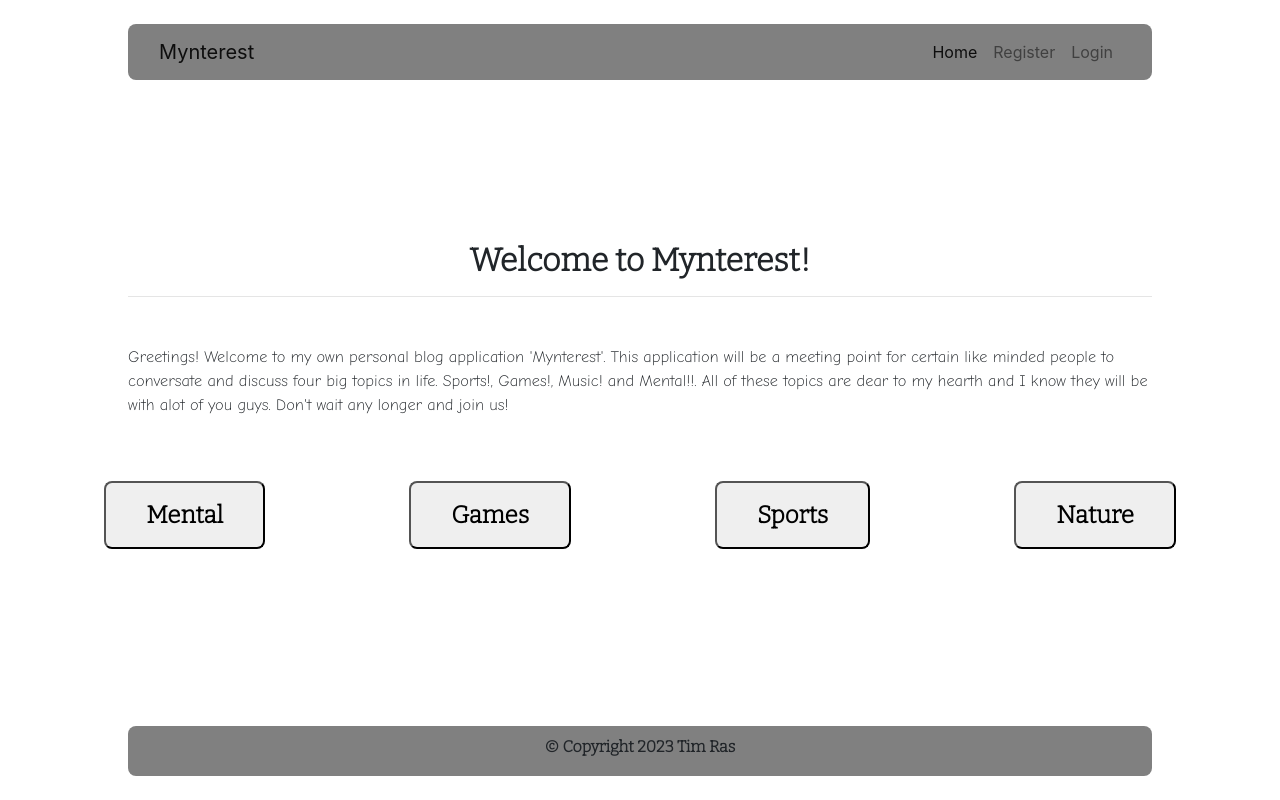
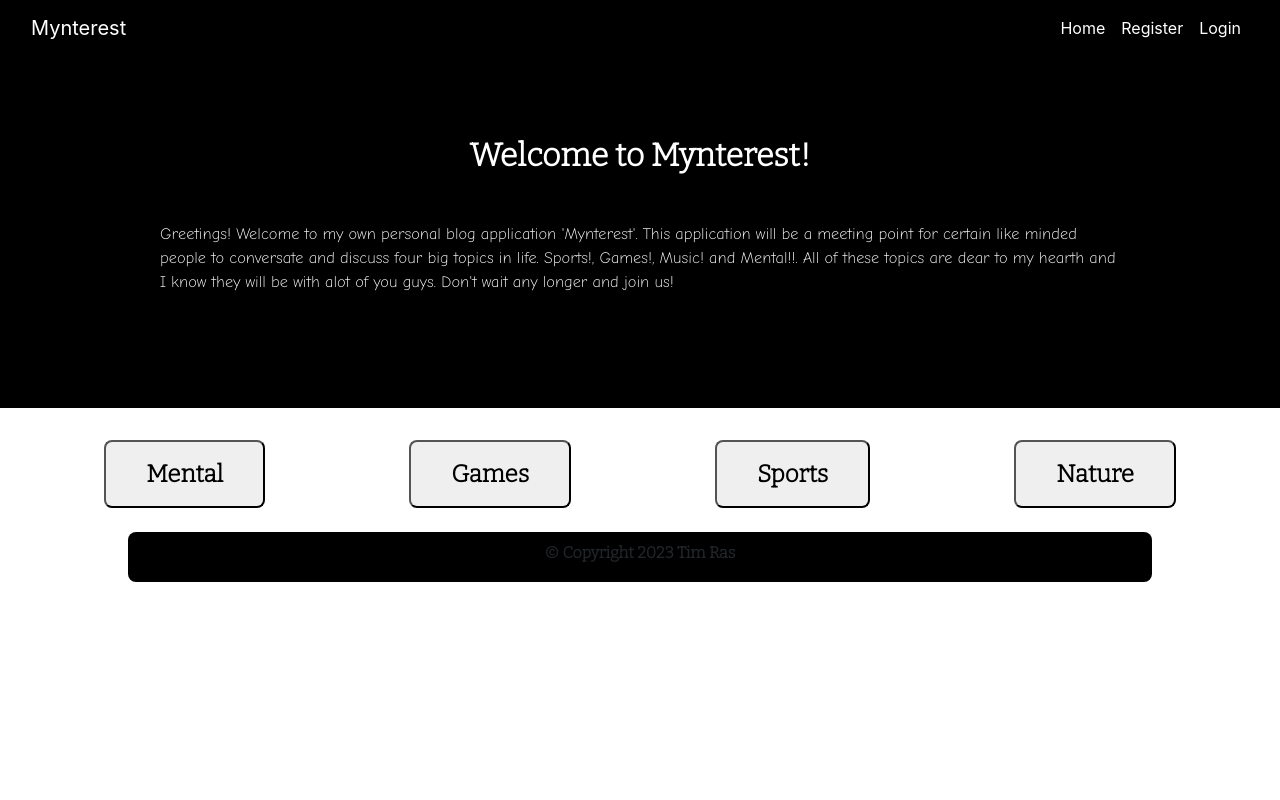
Before and after one commit to TimRas/Mynterest, a Django app: page / in a window 1280 px wide. Run offline with Django 3.2, Linux system fonts and the light colour scheme; some libraries are stand-ins or nearby versions.

Commit message:
Change html structure of index page and adjust stlying to header and banner

```diff
--- a/content/templates/index.html
+++ b/content/templates/index.html
@@ -8,17 +8,17 @@ Topics
 
 {% block content %}
 
+<div class="banner pb-2">
+    <h2 class="intro-title mt-2">Welcome to Mynterest!</h2>
+    <p class="mb-4 mt-5 w-75">Greetings! Welcome to my own personal blog application 'Mynterest'. This
+        application
+        will
+        be a meeting point for certain like minded people to conversate and discuss four big topics in life.
+        Sports!, Games!, Music! and Mental!!. All of these topics are dear to my hearth and I know they will be with
+        alot of you guys. Don't wait any longer and join us!</p>
+</div>
+
 <section class="main-section">
-    <div class="intro-container mb-4 pb-2">
-        <h2 class="intro-message mt-2">Welcome to Mynterest!</h2>
-        <hr>
-        <p class="mb-4 mt-5">Greetings! Welcome to my own personal blog application 'Mynterest'. This
-            application
-            will
-            be a meeting point for certain like minded people to conversate and discuss four big topics in life.
-            Sports!, Games!, Music! and Mental!!. All of these topics are dear to my hearth and I know they will be with
-            alot of you guys. Don't wait any longer and join us!</p>
-    </div>
     <div class="topic-container mt-4 pt-2">
         <button type="button post-button" class="topic-item">
             <a href="{% url 'posts' topic='mental' %}"><strong>Mental</strong></a>
--- a/static/css/base.css
+++ b/static/css/base.css
@@ -6,27 +6,29 @@ body {
 
 }
 
+.nav-link {
+    color: white;
+}
+
+.nav-link:hover {
+    text-decoration: none;
+    color: darkgrey;
+}
+
 /* ---- Wrapper ----*/
 
 .wrapper {
     min-height: 100vh;
     position: relative;
-    display: flex;
-    flex-direction: column;
-    justify-content: space-between;
-    align-items: center;
 }
 
 /* ---- Header ----*/
 
 .header-container {
-    width: 80%;
-    display: flex;
-    align-items: center;
-    justify-content: center;
-    background-color: grey;
+    width: 100%;
     text-decoration: none;
-    border-radius: 8px;
+    margin: auto;
+
 }
 
 .logo-link {
@@ -40,12 +42,23 @@ body {
     color: antiquewhite;
 }
 
+/* ---- Header and Banner ----*/
+
+.header-container, .banner {
+    background-color: black;
+    color: white;
+}
+
 /* ---- Main content container ----*/
 
 .main-content {
-    width: 80%;
+    width: 100%;
     height: 60%;
     margin: auto;
+    display: flex;
+    flex-direction: column;
+    justify-content: space-between;
+    align-items: center;
     font-family: 'Comic Neue', cursive;
 }
 
@@ -92,8 +105,8 @@ body {
 .footer-container {
     width: 80%;
     height: 50px;
-    margin: auto 0;
-    background-color: grey;
+    margin: auto;
+    background-color: black;
     text-decoration: none;
     border-radius: 8px;
     bottom: 0;
@@ -103,12 +116,17 @@ body {
     font-family: 'Bitter', serif;
 }
 
-.intro-container {
-    height: 40%;
+.banner {
+    height: 22em;
+    width: 100%;
+    padding-top: 4.5em;
+}
+
+.banner p {
     margin: auto;
 }
 
-.intro-message {
+.intro-title {
     text-align: center;
     font-family: 'Bitter', serif;
     font-weight: 800;
--- a/templates/base.html
+++ b/templates/base.html
@@ -37,10 +37,10 @@
 
 <body>
     <div class="wrapper">
-        <header class="header-container mt-4">
-            <nav class="navbar navbar-expand-lg navbar-light w-100">
+        <header class="header-container">
+            <nav class="navbar navbar-expand-lg w-100">
                 <div class="container-fluid">
-                    <a class="navbar-brand" href="{% url 'home' %}"><span class="brand log-item">Mynterest</span></a>
+                    <a class="navbar-brand" href="{% url 'home' %}"><span class="brand log-item text-white">Mynterest</span></a>
                     <button class="navbar-toggler" type="button" data-bs-toggle="collapse" data-bs-target="#navbarText"
                         aria-controls="navbarText" aria-expanded="false" aria-label="Toggle navigation">
                         <span class="navbar-toggler-icon"></span>
@@ -68,6 +68,7 @@
                 </div>
             </nav>
         </header>
+
 
         <div class="container">
             <div class="row">
```
